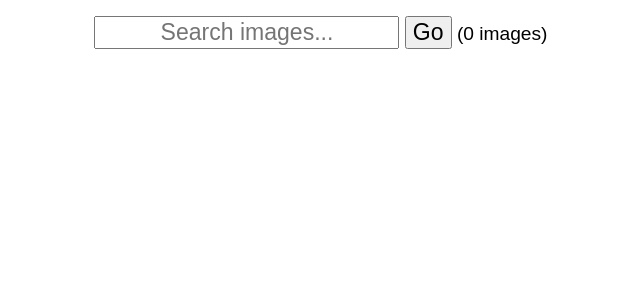
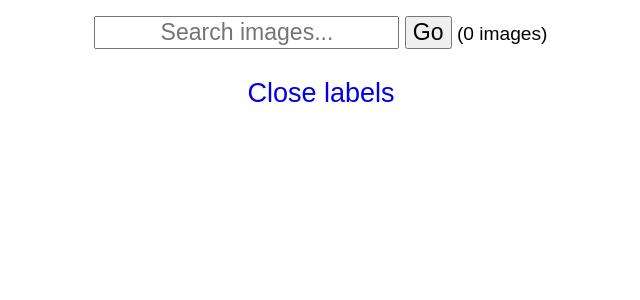
Before and after one commit to jc-clement/image-search, a FastAPI app: page /?show_cloud=1 in a window 1280 px wide. Shown: the top 300 px of the page, without its empty margins (319-959 px from the left). Run offline with FastAPI, Linux system fonts and the light colour scheme; data that the repository does not hold is empty.

Commit message:
Add Labels Cloud to Search

```diff
--- a/app/src/main.py
+++ b/app/src/main.py
@@ -1,6 +1,6 @@
 from fastapi import FastAPI, Request
 from contextlib import asynccontextmanager
-from database import init_pool, init_db
+from database import init_pool, init_db, get_labels_cloud
 from fastapi.templating import Jinja2Templates
 from search import interpret_search
 
@@ -18,6 +18,11 @@ templates = Jinja2Templates(directory="templates")
 
 
 @app.get("/")
-def index(request: Request, q: str = None):
+def index(request: Request, q: str = None, show_cloud: str = None):
     images, total = interpret_search(q, None)
-    return templates.TemplateResponse(request=request, name="index.html", context={"images": images, "total": total})
+    label_cloud = get_labels_cloud()
+    return templates.TemplateResponse(
+            request=request,
+            name="index.html",
+            context={"images": images, "total": total, "label_cloud": label_cloud}
+    )
--- a/app/src/templates/index.html
+++ b/app/src/templates/index.html
@@ -28,6 +28,19 @@
 	height: 100%;
 	object-fit: contain;
 	image-orientation: from-image;
+}
+.labels {
+	text-align: center;
+	padding: 8px;
+	line-height: 2em;
+	font-family: sans-serif;
+	font-size: 1.3em;
+}
+.labels a {
+	margin: 2px 4px;
+	font-family: sans-serif;
+	font-size: 1.3em;
+	text-decoration: none;
 }
 #lightbox {
     position: fixed;
@@ -86,6 +99,18 @@ form, form input, form button, form a {
 	({{ total }} images)
     {% endif %}
 </form>
+{% if not request.query_params.get('q') %}
+<div class="labels">
+    {% if not request.query_params.get('show_cloud') %}
+        <a href="/?show_cloud=1">Browse labels</a>
+    {% else %}
+    <a href="/">Close labels</a><br/>
+        {% for item in label_cloud %}
+	    <a href="/?q={{ item.label }}">{{ item.label }}</a> ({{ item.freq }})&nbsp; &nbsp;
+	{% endfor %}
+    {% endif %}
+</div>
+{% endif %}
 <div class="grid">
 {% for image in images %}
 <div class="grid-item"
```
Also changed, not shown: app/src/database.py (+26 -0 lines).
